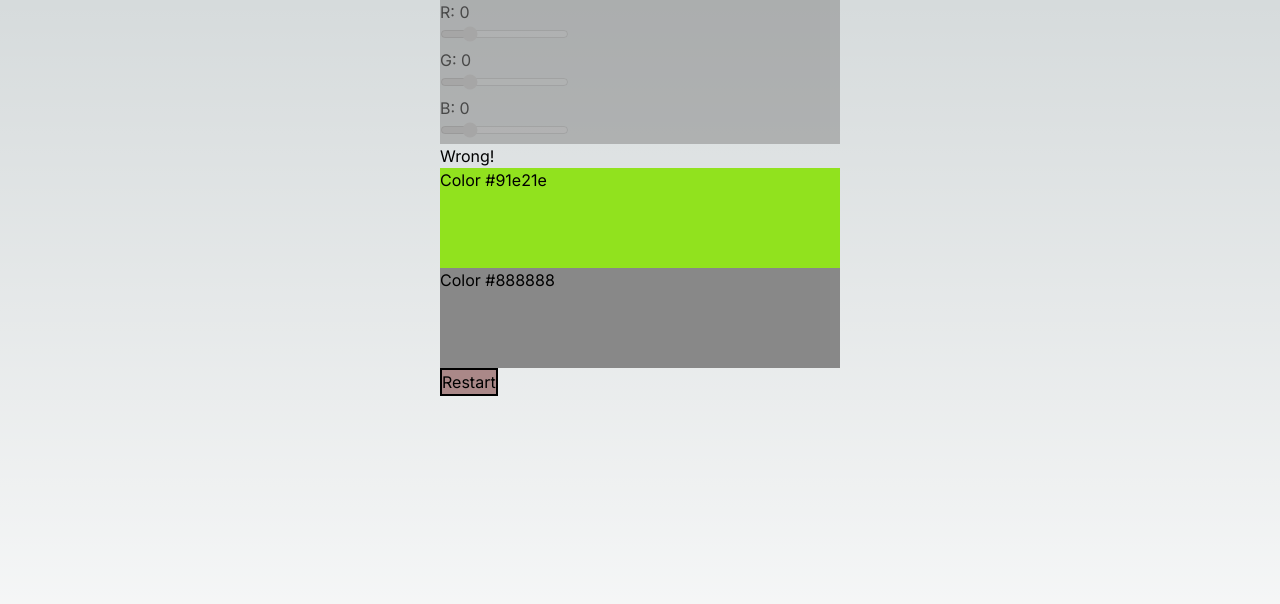
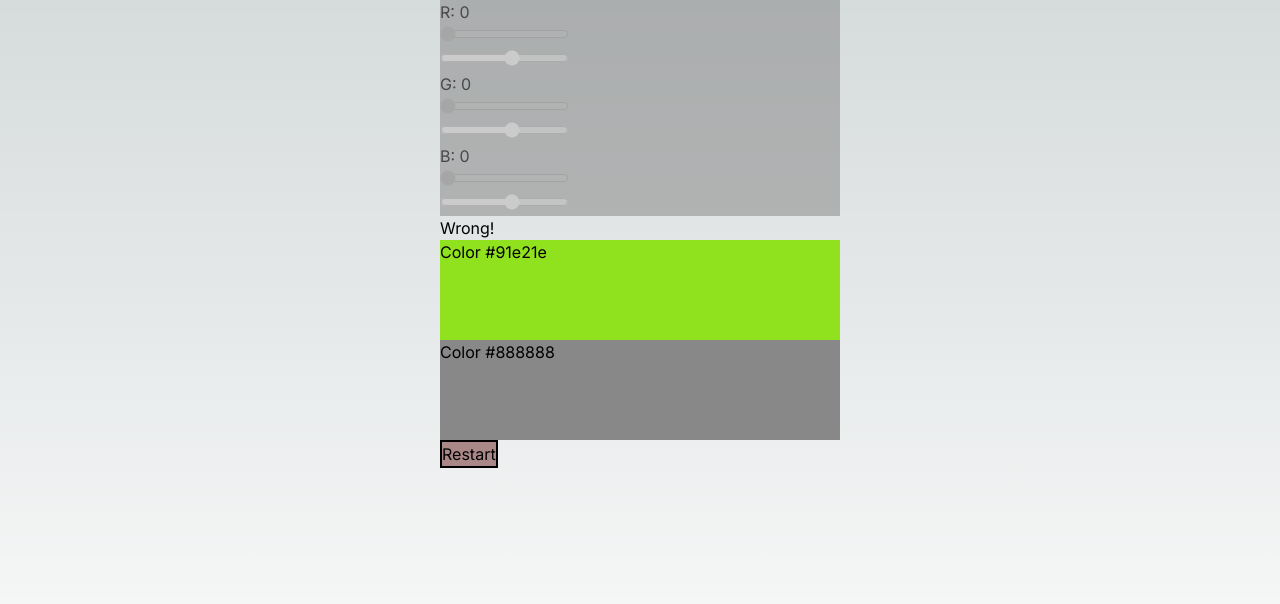
Before and after one commit to Renegatto/color-game-react, a Next.js app: page / in a window 1280 px wide. Both pictures are taken after a click on the button "Pick". Shown: the top 604 px of the page. Built offline with nearby package versions, Linux system fonts and the light colour scheme.

Commit message:
Show correct answers on game end

```diff
--- a/src/app/MyComponent.css
+++ b/src/app/MyComponent.css
@@ -38,12 +38,25 @@
   -webkit-appearance: none;  /* Override default CSS styles */
   appearance: none;
   width: 100%; /* Full-width */
-  height: 25px; /* Specified height */
+  height: 15px; /* Specified height */
   background: #d3d3d3; /* Grey background */
   outline: none; /* Remove outline */
   opacity: 0.7; /* Set transparency (for mouse-over effects on hover) */
   -webkit-transition: .2s; /* 0.2 seconds transition on hover */
   transition: opacity .2s;
+}
+
+.ghostslider {
+  -webkit-appearance: none;  /* Override default CSS styles */
+  appearance: none;
+  width: 100%; /* Full-width */
+  height: 15px; /* Specified height */
+  outline: none; /* Remove outline */
+  -webkit-transition: .2s; /* 0.2 seconds transition on hover */
+  transition: opacity .2s;
+
+  opacity: 0.3;
+  background: #a92222;
 }
 
 /* Mouse-over effects */
@@ -52,18 +65,28 @@
 }
 
 /* The slider handle (use -webkit- (Chrome, Opera, Safari, Edge) and -moz- (Firefox) to override default look) */
+.ghostslider::-webkit-slider-thumb {
+  -webkit-appearance: none; /* Override default look */
+  appearance: none;
+  width: 25px; /* Set a specific slider handle width */
+  height: 20px; /* Slider handle height */
+  background: #570904; /* Green background */
+  cursor: pointer; /* Cursor on hover */
+}
+
+/* The slider handle (use -webkit- (Chrome, Opera, Safari, Edge) and -moz- (Firefox) to override default look) */
 .slider::-webkit-slider-thumb {
   -webkit-appearance: none; /* Override default look */
   appearance: none;
   width: 25px; /* Set a specific slider handle width */
-  height: 25px; /* Slider handle height */
+  height: 20px; /* Slider handle height */
   background: #04AA6D; /* Green background */
   cursor: pointer; /* Cursor on hover */
 }
 
 .slider::-moz-range-thumb {
   width: 25px; /* Set a specific slider handle width */
-  height: 25px; /* Slider handle height */
+  height: 20px; /* Slider handle height */
   background: #04AA6D; /* Green background */
   cursor: pointer; /* Cursor on hover */
 }
--- a/src/app/MyComponent.tsx
+++ b/src/app/MyComponent.tsx
@@ -61,7 +61,10 @@ export const GameRound: FC<{sizePx: SizePx, actualColor: Color, restartGame: ()
     }
   }
   return <div>
-    <ColorPicker disabled={gameState({ended: () => true, playing: false})} update={setPickedColor}/>
+    <ColorPicker
+      disabledWith={gameState({ended: () => actualColor, playing: undefined})}
+      update={setPickedColor}
+    />
     { gameState({
       playing: <>
         <br/>
@@ -101,37 +104,61 @@ export const ColoredBackground: FC<Props> = ({ color, sizePx }: Props) =>
     </div>
   </>
 
-const ColorPicker: FC<{disabled: boolean, update: (color: Color) => void}> = ({disabled,update}) => {
+const ColorPicker: FC<{disabledWith?: Color, update: (color: Color) => void}> = ({disabledWith,update}) => {
   const [r,setR] = useState(0)
   const [g,setG] = useState(0)
   const [b,setB] = useState(0)
   const currentColor: Color = {r,g,b}
+  const disabled = disabledWith != undefined
+  const drawGhostSlider = (pickColor: (color: Color) => number): ReactElement =>
+    whenDisabled(actual => GhostSlider(actual.r))
+  const whenDisabled = (child: (actualColor: Color) => ReactElement): ReactElement =>
+    disabledWith === undefined ? <></> : child(disabledWith)
   return <div style={{width: "100%", height: "100%", overflow: "hidden", position: "relative"}}>
-    {disabled ? <div style={{backgroundColor: "#88888888", width:"100%", height: "100%" , position: "absolute"}}></div> : <></>}
+    {whenDisabled(_ => <div style={{backgroundColor: "#88888888", width:"100%", height: "100%" , position: "absolute"}}/>)}
     R: <ColorSlider disabled={disabled} onChange={r => { setR(r); update(currentColor) }}/>
+    {drawGhostSlider(color => color.r)}
     G: <ColorSlider disabled={disabled} onChange={g => { setG(g); update(currentColor) }}/>
+    {drawGhostSlider(color => color.g)}
     B: <ColorSlider disabled={disabled} onChange={b => { setB(b); update(currentColor) }}/>
+    {drawGhostSlider(color => color.b)}
   </div>
 }
 
 const useDebounce = (delayMs: number): ((cont: () => void) => void) => {
-  const [cool,setCool] = useState(true)
-  const reset = (): void => {
-    setCool(false)
-    setTimeout(() => setCool(true),delayMs)
+  const [{cancel},setCancel] = useState({cancel: () => {}})
+  const updateWithDelay = (cont: () => void): void => {
+    cancel()
+    const timeout = setTimeout(
+      () => {
+        setCancel({ cancel: () => {} })
+        cont()
+      },
+      delayMs
+    )
+    setCancel({ cancel: () => clearTimeout(timeout) })
   }
-  return cont => {
-    if (cool) {
-      reset()
-      cont()
-    }
-  }
+  return updateWithDelay
 }
 
+
+const GhostSlider = (value: number): ReactElement => {
+  return <>
+    <div className="slidecontainer" style={{width: "100%", height: "100%", overflow: "hidden", position: "relative"}}>
+      <input
+        type="range"
+        disabled={true}
+        min="0"
+        max="255"
+        value={value}
+        className="ghostslider"
+      />
+    </div>
+  </>
+}
 const ColorSlider: FC<{disabled: boolean, onChange: (val: number) => void}> = ({disabled,onChange}) => {
   const [value,setValue] = useState(0)
-  const inputRef = useRef<HTMLInputElement>(null)
-  const debounce = useDebounce(300)
+  const debounce = useDebounce(10)
   const change = (val: number): void => {
     setValue(val)
     onChange(val)
@@ -139,15 +166,16 @@ const ColorSlider: FC<{disabled: boolean, onChange: (val: number) => void}> = ({
   return <>{value}
     <div className="slidecontainer">
       <input
-        ref={inputRef}
         type="range"
         disabled={disabled}
         min="0"
         max="255"
-        onInputCapture={
-          e => change(e.currentTarget.valueAsNumber)}
+        defaultValue={0}
         onChange={
-          e => debounce(() => change(e.currentTarget.valueAsNumber))
+          e => {
+              const newValue = e.currentTarget.valueAsNumber
+              debounce(() => change(newValue))
+          }
         }
         className="slider"
         id="myRange"
```
